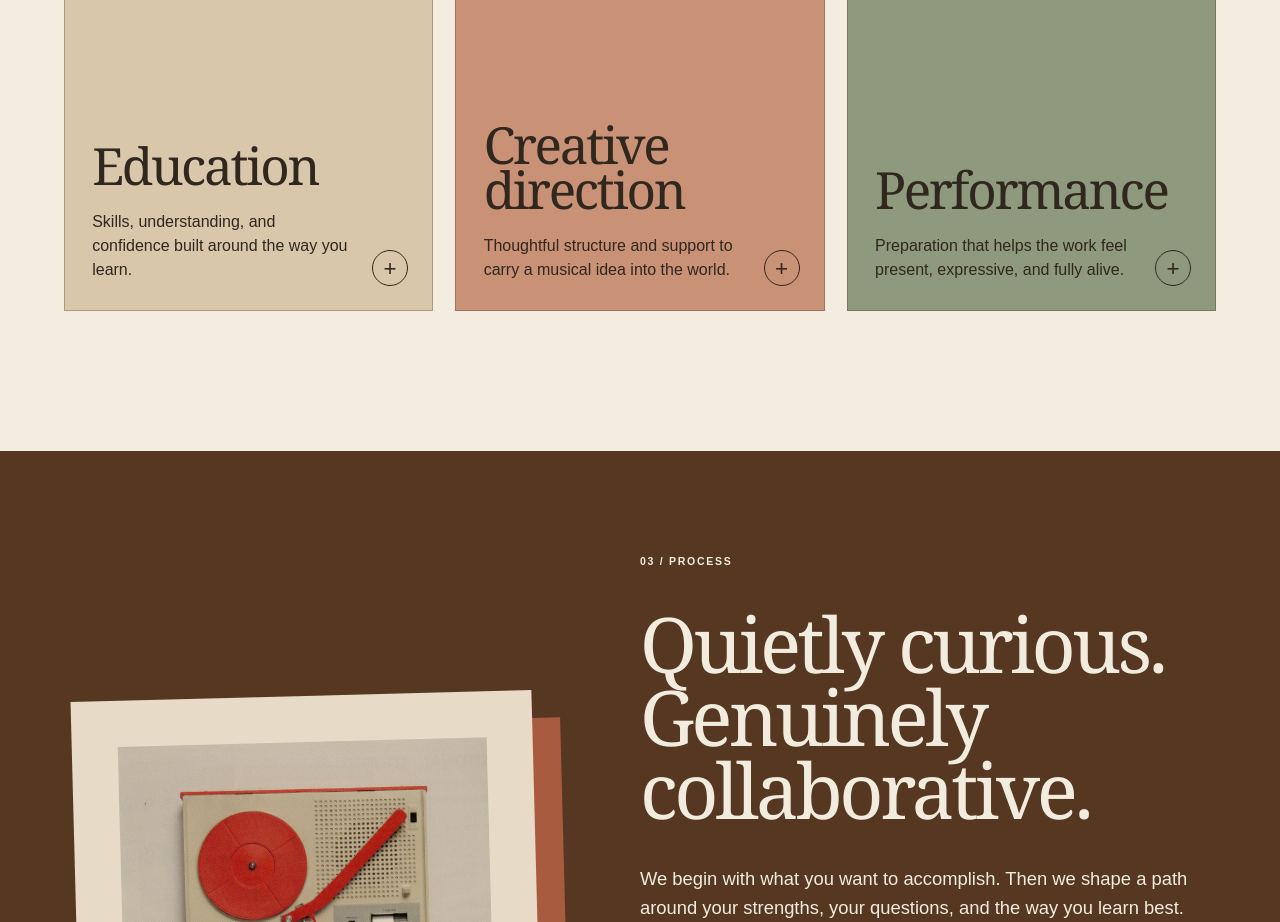
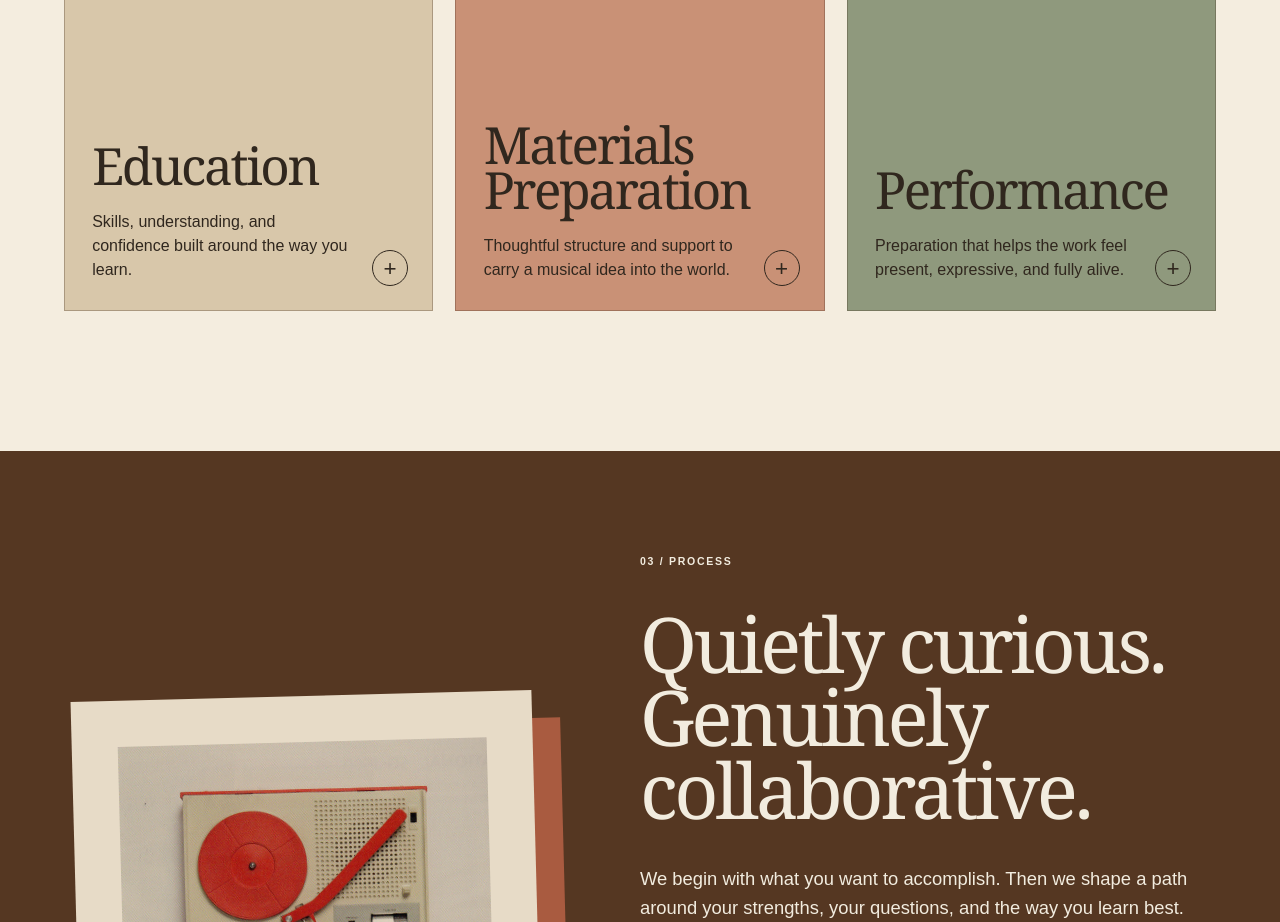
Before and after one commit to mertzhands/mertzhands-dot-com-website, a Next.js app: page / in a window 1280 px wide. Shown: the part 2760-3682 px from the top of the page. Built offline with nearby package versions, Linux system fonts and the light colour scheme.

Commit message:
Rename category to Materials Preparation

```diff
--- a/app/page.tsx
+++ b/app/page.tsx
@@ -93,7 +93,7 @@ export default function Home() {
           <details className="category-card creative-direction">
             <summary>
               <span className="category-number">02 / 03 offerings</span>
-              <span className="category-title">Creative direction</span>
+              <span className="category-title">Materials Preparation</span>
               <span className="category-description">Thoughtful structure and support to carry a musical idea into the world.</span>
               <span className="category-toggle" aria-hidden="true">+</span>
             </summary>
```
